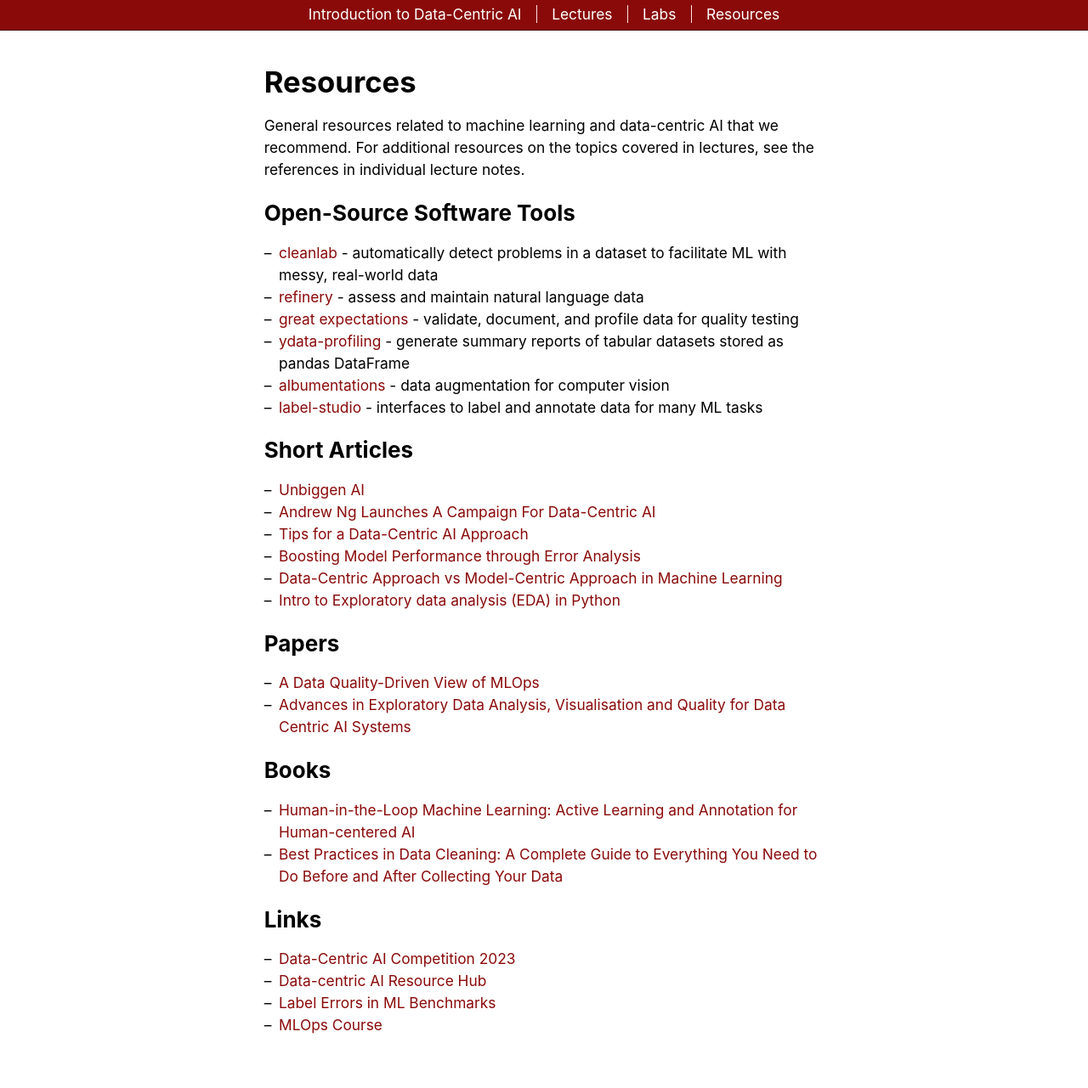
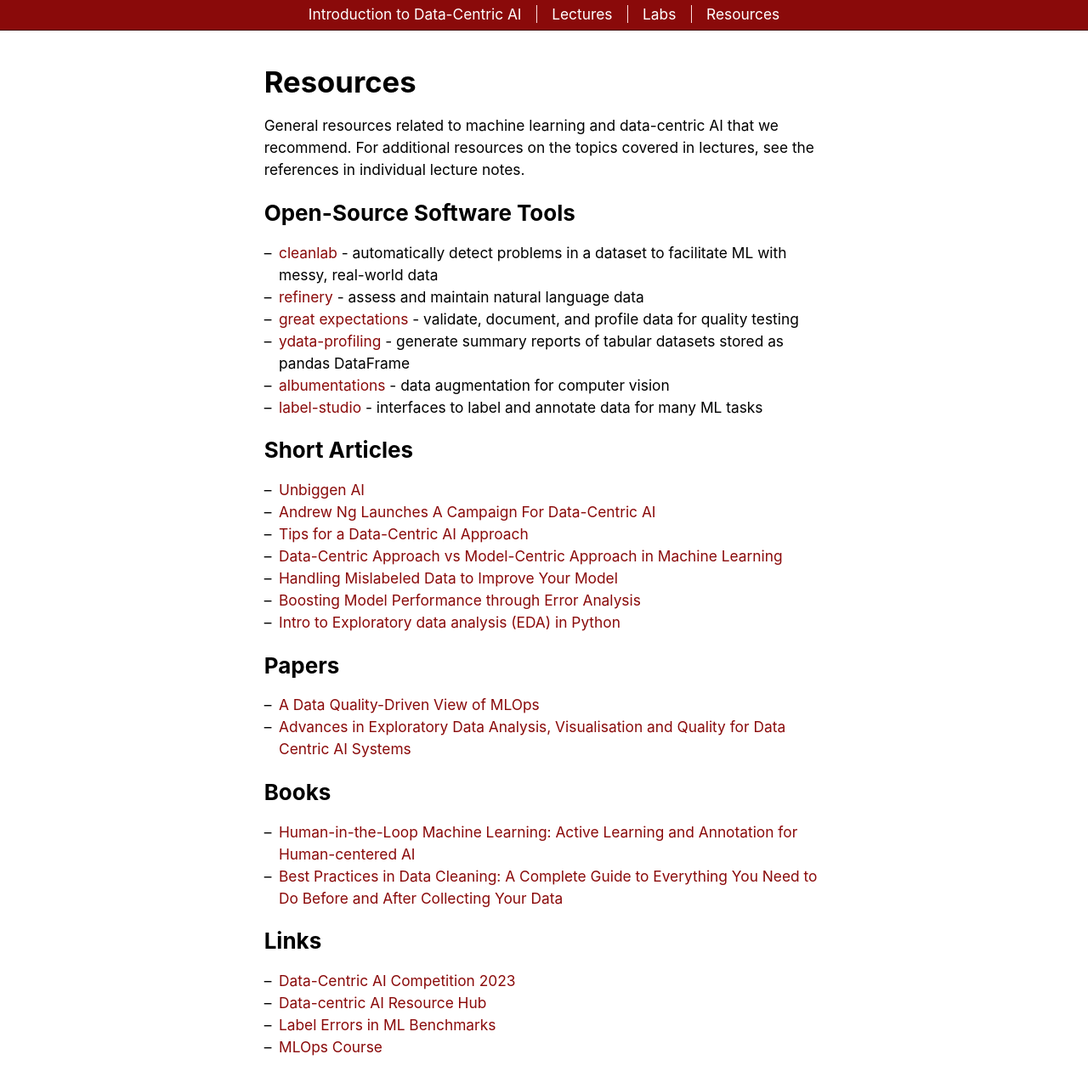
Before and after one commit to dcai-course/dcai-course, a Jekyll site: the page built from resources.md, in a window 1280 px wide. Shown: the whole page at 85% size. Built offline with Jekyll 4.4.1, drawn with Linux system fonts in a browser that asks for light colours; before the commit the page ends 1255 px from its top, so only the background shows below that.

Commit message:
more relevant resource

```diff
--- a/resources.md
+++ b/resources.md
@@ -24,8 +24,9 @@
 - [Unbiggen AI](https://spectrum.ieee.org/andrew-ng-data-centric-ai)
 - [Andrew Ng Launches A Campaign For Data-Centric AI](https://www.forbes.com/sites/gilpress/2021/06/16/andrew-ng-launches-a-campaign-for-data-centric-ai/)
 - [Tips for a Data-Centric AI Approach](https://landing.ai/tips-for-a-data-centric-ai-approach/)
+- [Data-Centric Approach vs Model-Centric Approach in Machine Learning](https://neptune.ai/blog/data-centric-vs-model-centric-machine-learning)
+- [Handling Mislabeled Data to Improve Your Model](https://cleanlab.ai/blog/label-errors-tabular-datasets/)
 - [Boosting Model Performance through Error Analysis](https://landing.ai/boosting-model-performance-through-error-analysis/)
-- [Data-Centric Approach vs Model-Centric Approach in Machine Learning](https://neptune.ai/blog/data-centric-vs-model-centric-machine-learning)
 - [Intro to Exploratory data analysis (EDA) in Python](https://www.kaggle.com/code/imoore/intro-to-exploratory-data-analysis-eda-in-python)
 
 # Papers
```
